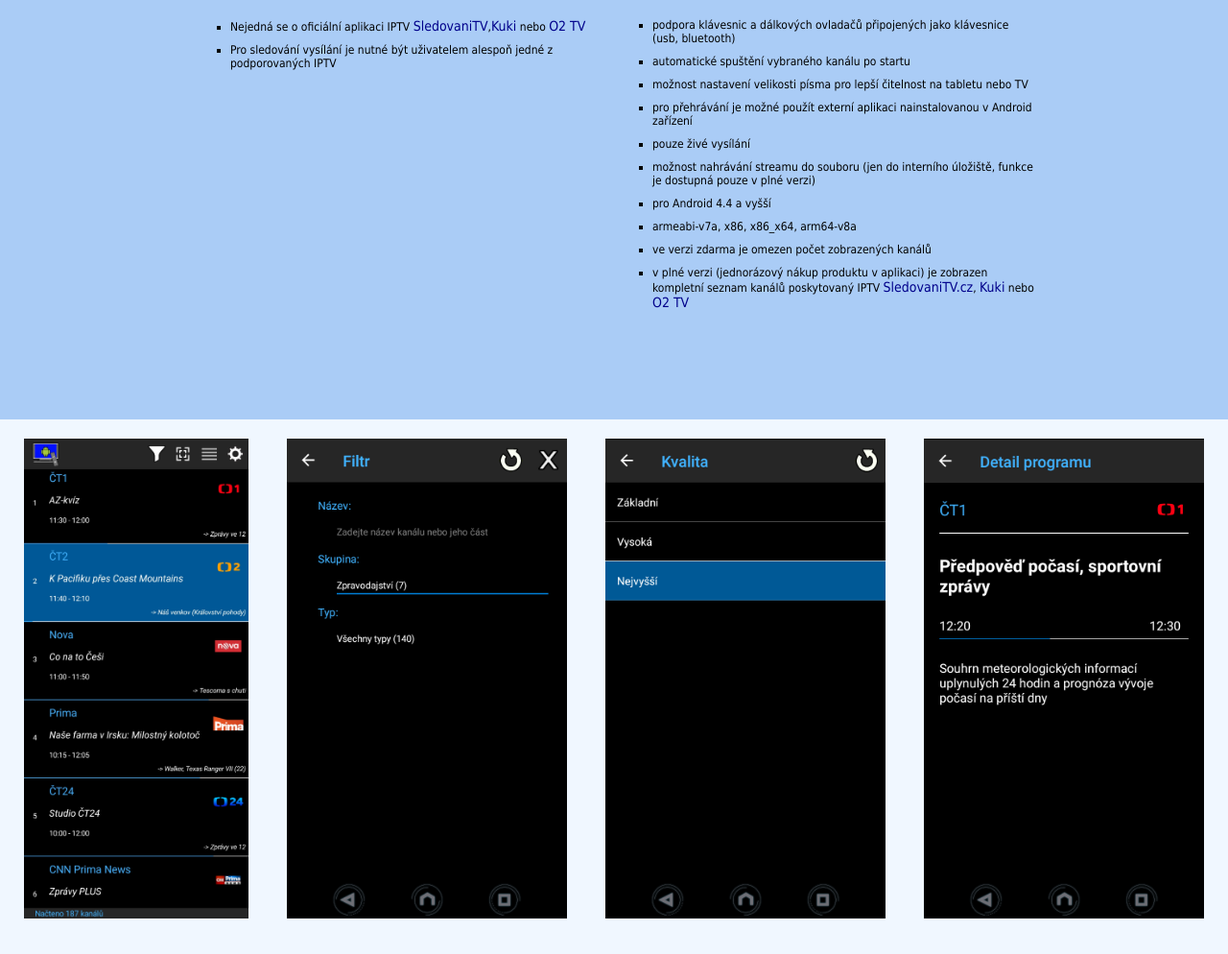
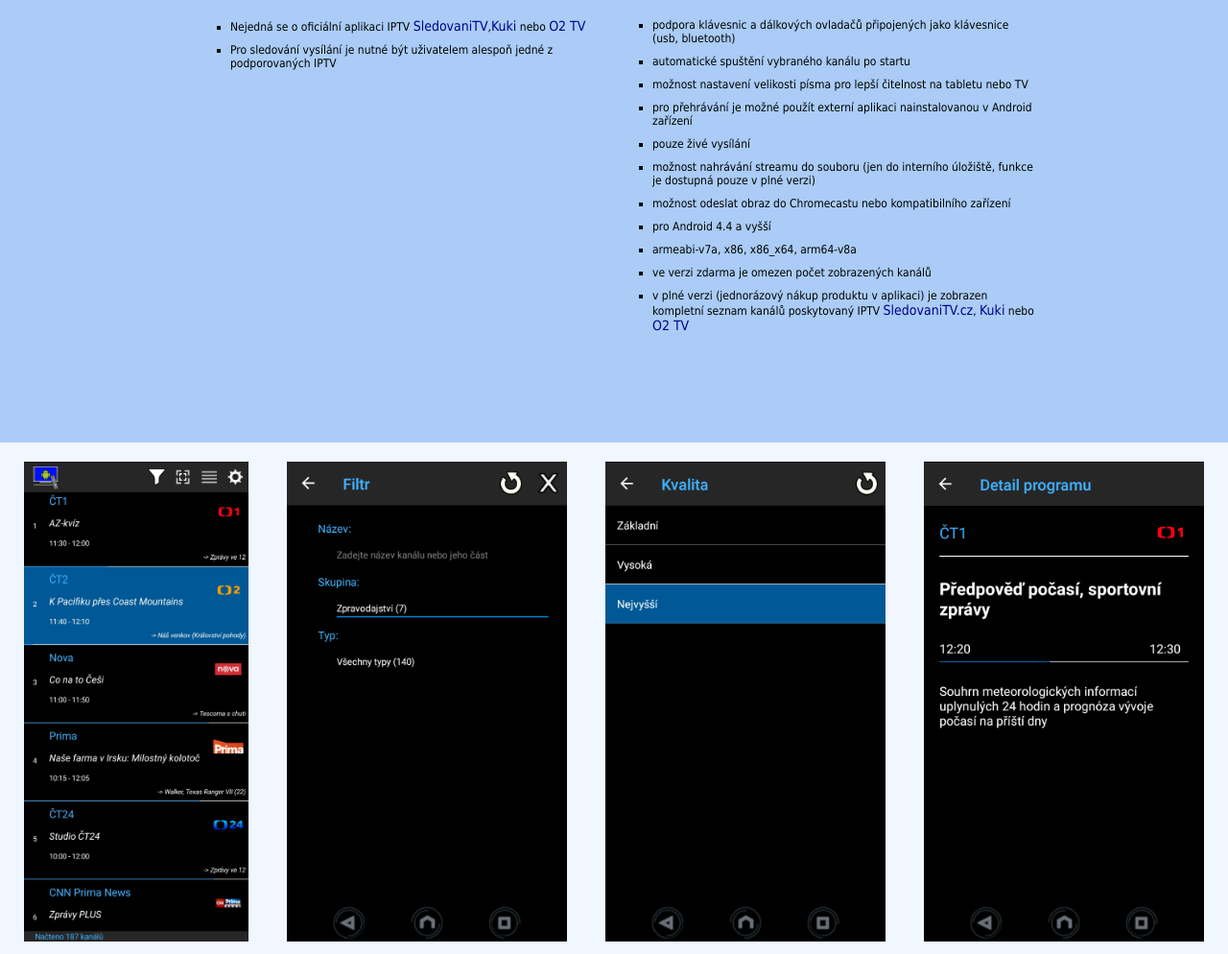
Before and after one commit to petrj/OnlineTelevizor, a plain HTML site: page www/index.html in a window 1280 px wide. Shown: the part 831-1825 px from the top of the page at 96% size. Drawn offline with Linux system fonts and the light colour scheme.

Commit message:
www update

```diff
--- a/www/index.html
+++ b/www/index.html
@@ -84,6 +84,7 @@
                 <li>pro přehrávání je možné použít externí aplikaci nainstalovanou v Android zařízení</li>
                 <li>pouze živé vysílání</li>
                 <li>možnost nahrávání streamu do souboru (jen do interního úložiště, funkce je dostupná pouze v plné verzi)</li>
+                <li>možnost odeslat obraz do Chromecastu nebo kompatibilního zařízení</li>
                 <li>pro Android 4.4 a vyšší</li>
                 <li>armeabi-v7a, x86, x86_x64, arm64-v8a</li>
 
```
Also changed, not shown: www/index2.html (+1 -0 lines).
